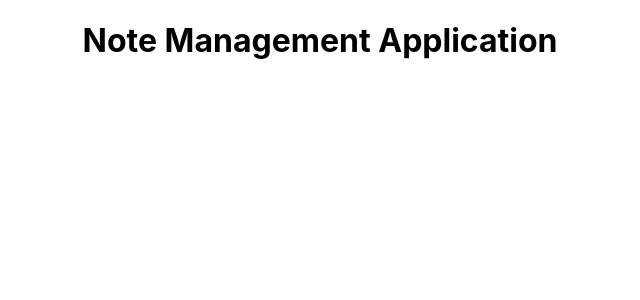
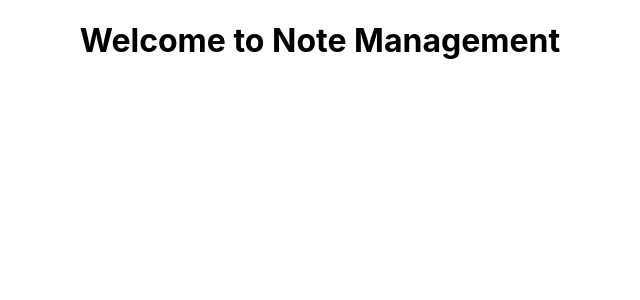
Before and after one commit to oladejomubarak/Blog-management-app-with-react, a React (Create React App) app: page / in a window 1280 px wide. Shown: the top 300 px of the page, without its empty margins (320-960 px from the left). Built offline with nearby package versions, Linux system fonts and the light colour scheme.

Commit message:
creating navbar

```diff
--- a/src/App.js
+++ b/src/App.js
@@ -1,11 +1,13 @@
 import logo from './logo.svg';
 import './App.css';
 
+const welcomeGreetings = "Welcome to Note Management";
 function App() {
+
   return (
     <div className='App'>
       <div className='content'>
-        <h1>Note Management Application</h1>
+        <h1>{welcomeGreetings}</h1>
       </div>
     </div>
   );
```
Also changed, not shown: src/Navbar.js (added).
